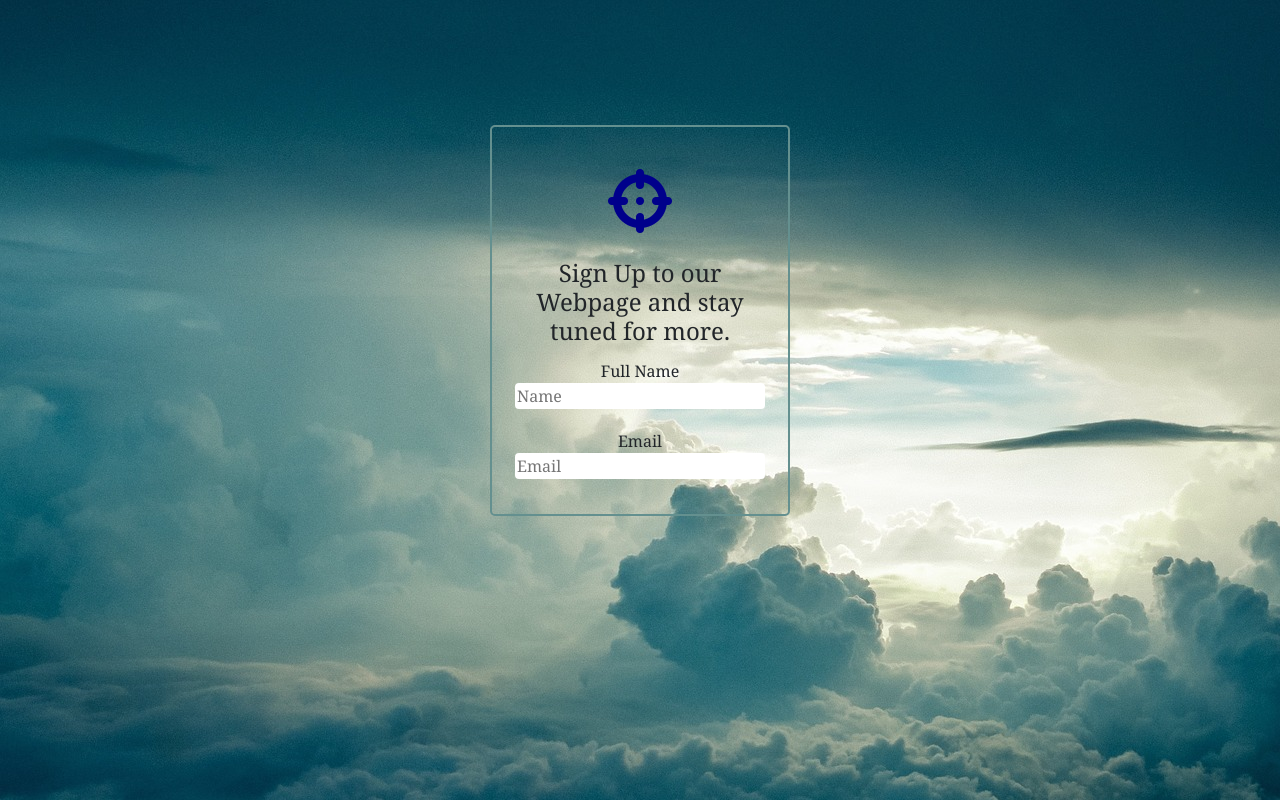
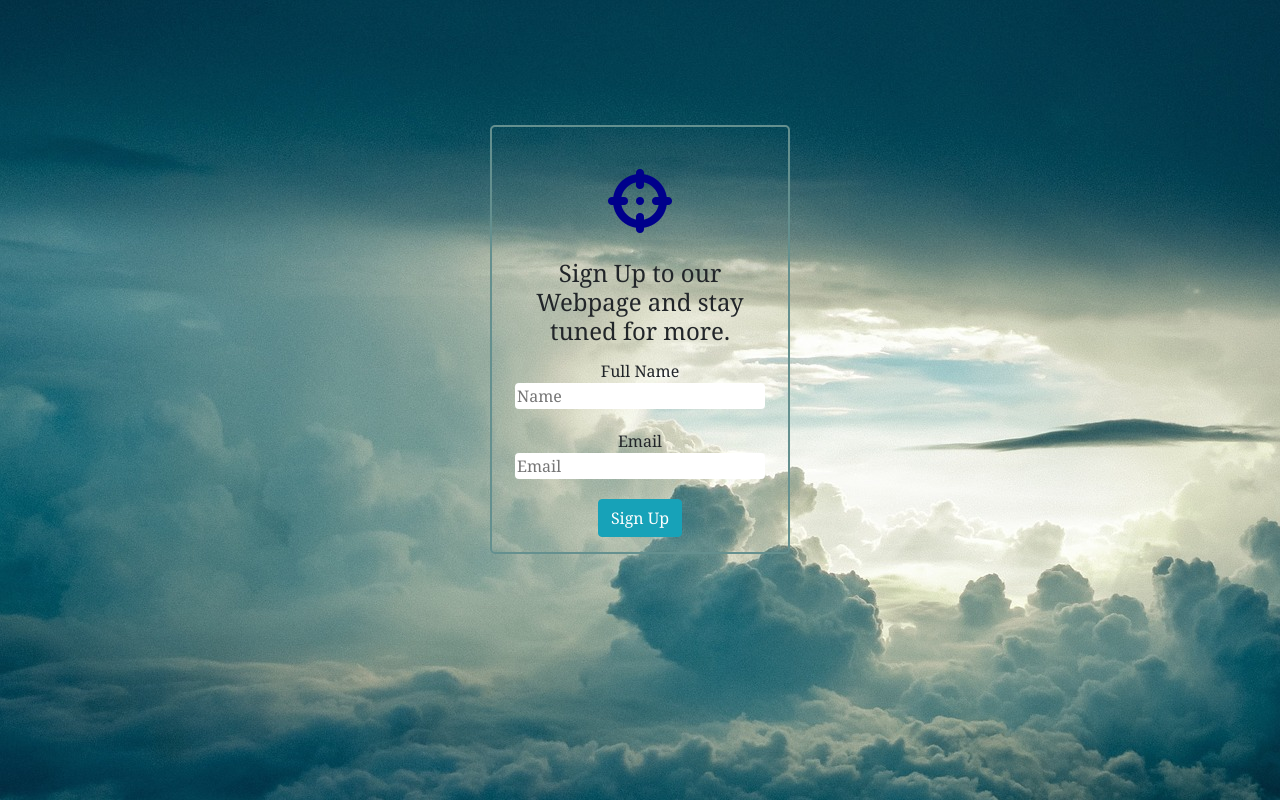
Before and after one commit to MatheusCarvalho95/DailyChalanges, a plain HTML site: page Day001/index.html in a window 1280 px wide. Drawn offline with nearby package versions, Linux system fonts and the light colour scheme.

Commit message:
Update index.html

```diff
--- a/Day001/index.html
+++ b/Day001/index.html
@@ -17,6 +17,7 @@
             <p>Full Name</p><input type="text" placeholder="Name">
             <p>Email</p>
             <input type="email" placeholder="Email">
+            <button type="button" class="btn btn-info">Sign Up</button>
         </form>
     </div>
 
```
